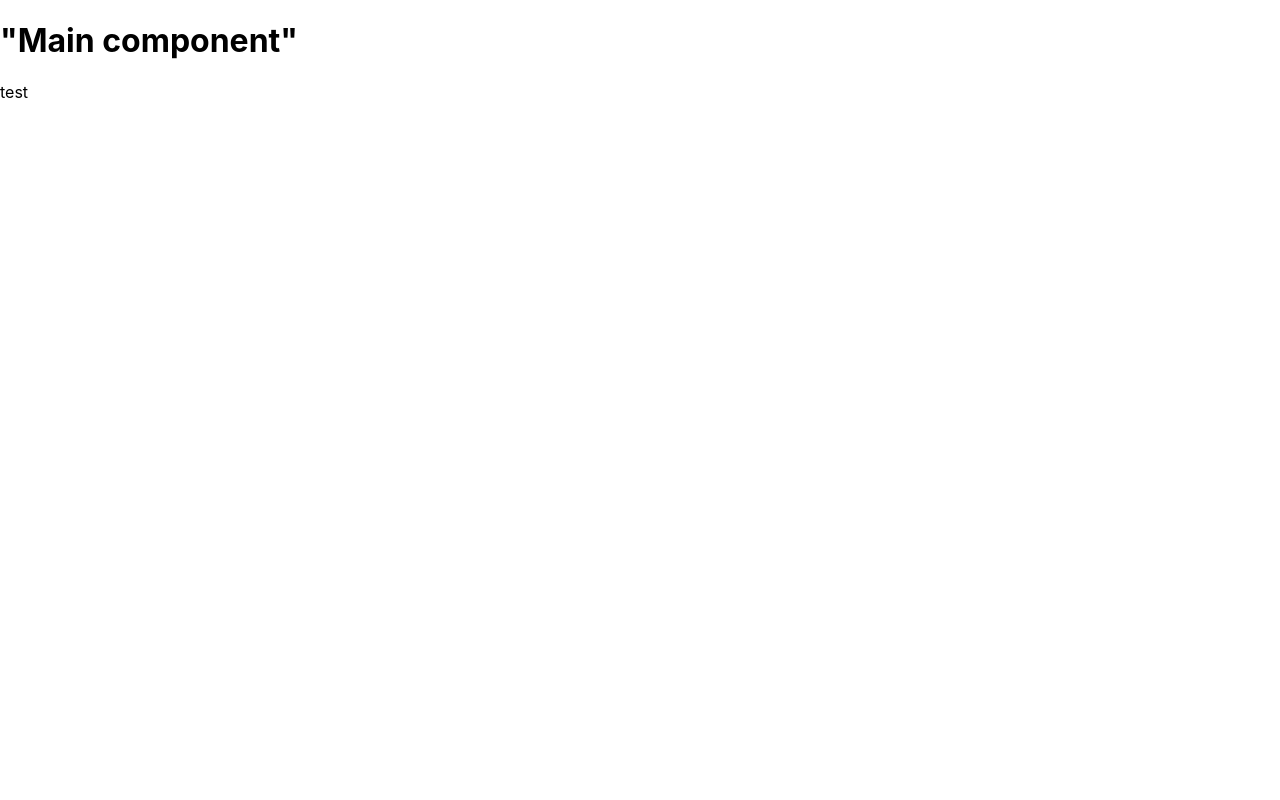
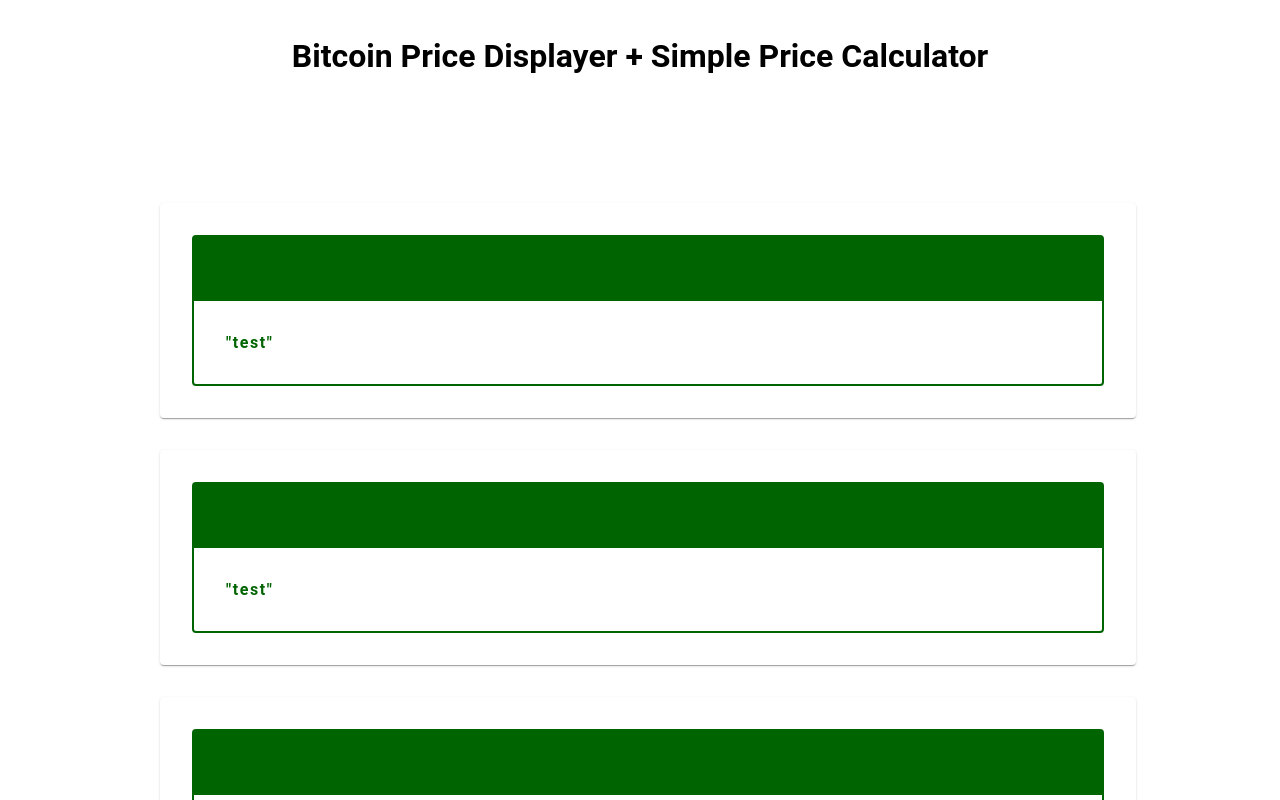
Before and after one commit to mjanicki01/bitcoin-converter, a React (Create React App) app: page / in a window 1280 px wide. Shown: the top 800 px of the page. Built offline with nearby package versions, Linux system fonts and the light colour scheme; no server answers.

Commit message:
begin UI

```diff
--- a/package.json
+++ b/package.json
@@ -16,6 +16,7 @@
     "react": "^18.2.0",
     "react-dom": "^18.2.0",
     "react-scripts": "5.0.1",
+    "sass": "^1.56.1",
     "scss": "^0.2.4",
     "typescript": "^4.9.3",
     "web-vitals": "^2.1.4"
--- a/src/components/card-bottom.tsx
+++ b/src/components/card-bottom.tsx
@@ -8,7 +8,7 @@
 const CardBottom = ({ test }: CardBottomProps) => {
     return (
     <div className="card-bottom">
-        <p>{test}</p>
+        <div>"test"</div>
     </div>
     )
 }
--- a/src/components/card-main.tsx
+++ b/src/components/card-main.tsx
@@ -1,7 +1,7 @@
-import { useEffect, useState } from "react"
-import { mapProperties } from "../helpers"
 import CardBottom from "./card-bottom"
 import CardTop from "./card-top"
+import "../styles/card.css"
+
 
 type CardMainProps = {
     topCardData?: any,
--- a/src/components/card-top.tsx
+++ b/src/components/card-top.tsx
@@ -1,7 +1,7 @@
 // top contains currency symbol & BC -> Currency value display
 
-import { useEffect } from "react";
-import { ICurrencyData } from "../types"
+import { useEffect, useState } from "react";
+import { mapProperties } from "../helpers";
 
 
 type CardTopProps = {
@@ -10,9 +10,31 @@
 
 const CardTop = ({ currencyData }: CardTopProps) => {
 
+    const [data, setData] = useState<any>();
+    const [loading, setLoading] = useState(true);
+
+    const firstLoad = async () => {
+      const resp = await mapProperties();
+      setData(JSON.stringify(resp));
+      localStorage.setItem('Data', JSON.stringify(data));
+      setLoading(false);
+    };
+
+    firstLoad();
+
+    setInterval(async () => {
+      const resp = await mapProperties();
+      setData(JSON.stringify(resp));
+    }, 10000)
+
+    useEffect(() => {
+      localStorage.setItem('Data', JSON.stringify(data));
+    }, [data]);
+
+
     return (
     <div className="card-top">
-        {currencyData}
+        {data}
     </div>
     )
 }
--- a/src/components/main.tsx
+++ b/src/components/main.tsx
@@ -9,46 +9,28 @@
 // include timestamp for last GET request in bottom right hand corner of screen
 // include disclaimer from JSON response somewhere (?)
 
-
-import { useEffect, useState } from "react";
-import { mapProperties } from "../helpers";
 import CardMain from "./card-main";
+import "../styles/card.css"
 
 
 const Main = () => {
 
-  const [loading, setLoading] = useState(true);
-  const [data, setData] = useState<any>();
-
-  const firstLoad = async () => {
-    const resp = await mapProperties();
-    setData(JSON.stringify(resp));
-    localStorage.setItem('Data', JSON.stringify(data));
-    setLoading(false);
-  };
-
-  firstLoad();
-
-  setInterval(async () => {
-    const resp = await mapProperties();
-    setData(JSON.stringify(resp));
-  }, 10000)
-
-  useEffect(() => {
-    localStorage.setItem('Data', JSON.stringify(data));
-  }, [data]);
 
 
   return (
     <>
-      <div>
-        <h1>"Main component"</h1>
-        {loading ?
-          <p>Loading...</p> :
-          <div>
-            <CardMain topCardData={data} />
-          </div>
+      <div className="main">
+        <div>
+        <h1>Bitcoin Price Displayer + Simple Price Calculator</h1>
+        </div>
+        <div className="content">
+          {[1, 2, 3].map((e) => {
+           return (<div>
+            <CardMain topCardData={"data"} />
+          </div>)
+        })
         }
+        </div>
       </div>
     </>
   );
--- a/src/helpers.ts
+++ b/src/helpers.ts
@@ -18,29 +18,33 @@
     });
 }
 
-export const mapRespToGraphObj = (resp: any) => {  //call once and push new elements from main.tsx
+
+export const mapRespToGraphObj = (resp: any) => {  // call once and push new elements from main.tsx
     let currencyObjects = Object.values(Object.entries(resp)[3][1]!);
-    let storedData = localStorage.getItem('Data')
+    // let storedData = localStorage.getItem('Data')
 
-    if (typeof storedData === 'string' && storedData.includes("graphData")) {
-        return
-    } else {
+    // if (typeof storedData === 'string' && storedData.includes("graphData")) {   --> causes infinite loop, debug
+    //     return
+    // } else {
     return currencyObjects.map((obj: any) => {
         return {
             currency: obj.code,
             xValues: ["|", "|", "|", "|", "|", "|", "|", "|", "|", "|"],
-                yValues: [obj.rate_float]
+            yValues: [16000, 16503, 16301, 16205, 16159, 16100, 16002, 15800, 16200, 16402]
         }
     });
 };
-}
 
 
+// push new values into graphData arrays
+// export const pushToGraphObj = (resp: any) => {
+// let currencyObjects = Object.values(Object.entries(resp)[3][1]!);
 // currencyObjects.forEach(obj => {
 //     if (obj.code.includes("USD")) {
-//         // get the corresponding array in storedData
+//         // get the corresponding array from storage
 //         console.log(obj.rate_float)
 //     }
+//  }
 
 export const mapArraysToStoreObject = (currData: any, graphData: any) => {
     return {
@@ -63,7 +67,6 @@
     if (respData) {
         let currencyData = mapRespToCurrObj(respData);
         let graphData = mapRespToGraphObj(respData);
-            console.log(graphData)
         let finalDataFormat = mapArraysToStoreObject(currencyData, graphData);
 
         return finalDataFormat
--- /dev/null
+++ b/src/styles/card.css
@@ -0,0 +1,48 @@
+body {
+    font-family: Roboto, Helvetica, Arial, sans-serif;
+}
+
+/* .main {
+    background-color: aqua;
+} */
+
+.content {
+    margin: auto;
+    grid-template-columns: auto auto auto;
+    gap: 10px;
+    margin: 10%;
+}
+
+h1 {
+    padding: 1rem 2rem 0px 2rem;
+    text-align: center;
+}
+
+.card-main {
+    background-color: white;
+    border-radius: 4px;
+    box-shadow: rgb(0 0 0 / 20%) 0px 2px 1px -1px, rgb(0 0 0 / 14%) 0px 1px 1px 0px, rgb(0 0 0 / 12%) 0px 1px 3px 0px;
+    padding: 2rem;
+    margin: 0rem 1rem 2rem 2rem;
+}
+
+.card-top {
+    display: block;
+    color: white;
+    background-color: darkgreen;
+    padding: 2rem;
+    font-weight: 600;
+    letter-spacing: 0.1rem;
+    border-radius: 4px 4px 0px 0px;
+
+}
+
+.card-bottom {
+    display: block;
+    color: darkgreen;
+    padding: 2rem;
+    font-weight: 600;
+    letter-spacing: 0.1rem;
+    border-radius: 0px 0px 4px 4px;
+    border: 2px solid darkgreen;
+}
```
Also changed, not shown: src/types.ts (+1 -7 lines), src/styles/card.scss (deleted), 2 other files (tests, documents, lock files or other folders). Lines whose indentation alone changed are shown as unchanged.
